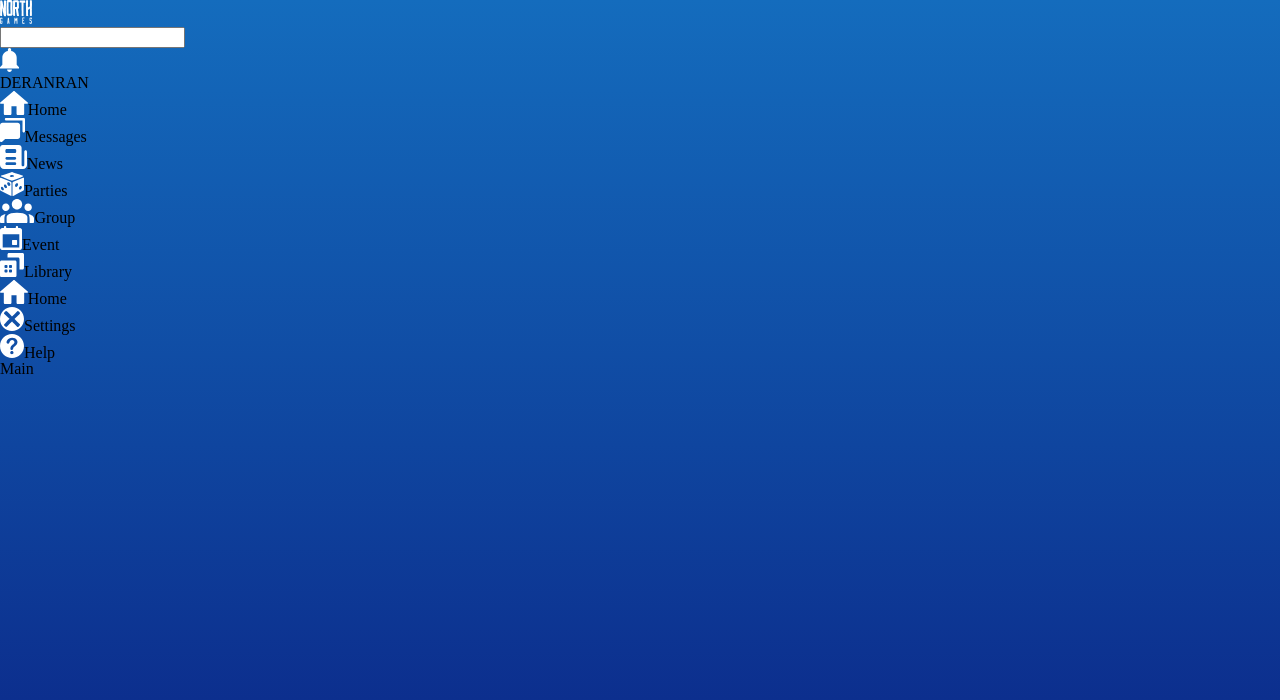
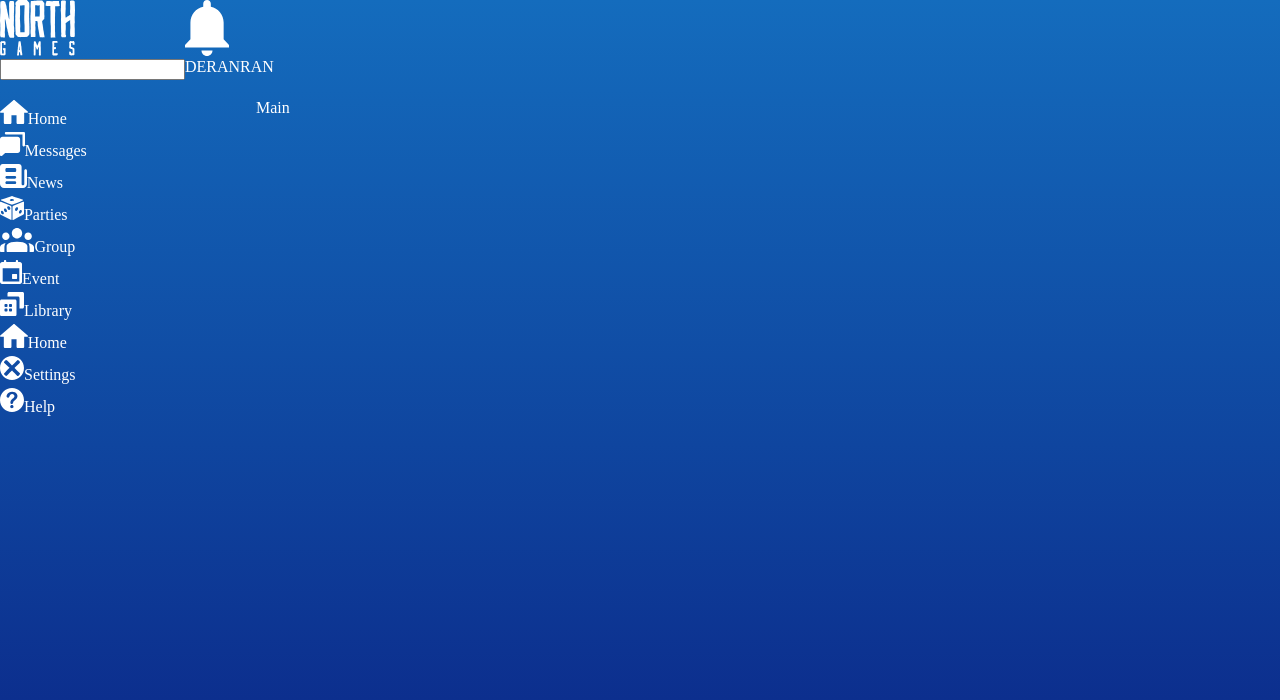
Before and after one commit to LoicBrassart/north, a React (Create React App) app: page / in a window 1280 px wide. Shown: the top 700 px of the page. Built offline with nearby package versions, Linux system fonts and the light colour scheme.

Commit message:
Use react-styled-reset + Setup layout grid

```diff
--- a/package.json
+++ b/package.json
@@ -10,7 +10,8 @@
     "react": "^17.0.2",
     "react-dom": "^17.0.2",
     "react-scripts": "4.0.3",
-    "styled-components": "^5.3.3"
+    "styled-components": "^5.3.3",
+    "styled-reset": "^4.3.4"
   },
   "scripts": {
     "start": "react-scripts start",
--- a/src/Layout/Header/style.jsx
+++ b/src/Layout/Header/style.jsx
@@ -1,8 +1,11 @@
 import styled from 'styled-components';
 
 const SNav = styled.header`
+  display: flex;
+  flex-flow: row wrap;
+
   img {
-    height: 1.5em;
+    height: 3.5em;
   }
 `;
 export default SNav;
--- a/src/Layout/Nav/style.jsx
+++ b/src/Layout/Nav/style.jsx
@@ -1,8 +1,12 @@
 import styled from 'styled-components';
 
 const SNav = styled.nav`
-  img {
-    height: 1.5em;
+  li {
+    height: 2em;
+
+    img {
+      height: 1.5em;
+    }
   }
 `;
 export default SNav;
--- a/src/Layout/style.jsx
+++ b/src/Layout/style.jsx
@@ -2,6 +2,28 @@ import styled from 'styled-components';
 
 const SLayout = styled.div`
   min-height: 100vh;
+  color: white;
   background: linear-gradient(#146cbd, #0b2687);
-`;
+
+  display: grid;
+  grid-template-columns: 1fr 4fr;
+  grid-template-rows: 1fr 7fr;
+  grid-template-areas:
+    "header header"
+    "nav main";
+
+  &> header {
+    grid-area: header;
+  }
+
+  &> nav {
+    grid-area: nav;
+  }
+
+  &> main {
+    grid-area: main;
+  }
+
+}`;
+
 export default SLayout;
--- a/src/index.jsx
+++ b/src/index.jsx
@@ -1,10 +1,11 @@
 import React from 'react';
 import ReactDOM from 'react-dom';
+import { Reset } from 'styled-reset';
 import App from './App';
-import './reset.css';
 
 ReactDOM.render(
   <React.StrictMode>
+    <Reset />
     <App />
   </React.StrictMode>,
   document.getElementById('root')
--- a/src/reset.css
+++ /dev/null
@@ -1,135 +0,0 @@
-/* http://meyerweb.com/eric/tools/css/reset/
-   v2.0 | 20110126
-   License: none (public domain)
-*/
-
-html,
-body,
-div,
-span,
-applet,
-object,
-iframe,
-h1,
-h2,
-h3,
-h4,
-h5,
-h6,
-p,
-blockquote,
-pre,
-a,
-abbr,
-acronym,
-address,
-big,
-cite,
-code,
-del,
-dfn,
-em,
-img,
-ins,
-kbd,
-q,
-s,
-samp,
-small,
-strike,
-strong,
-sub,
-sup,
-tt,
-var,
-b,
-u,
-i,
-center,
-dl,
-dt,
-dd,
-ol,
-ul,
-li,
-fieldset,
-form,
-label,
-legend,
-table,
-caption,
-tbody,
-tfoot,
-thead,
-tr,
-th,
-td,
-article,
-aside,
-canvas,
-details,
-embed,
-figure,
-figcaption,
-footer,
-header,
-hgroup,
-menu,
-nav,
-output,
-ruby,
-section,
-summary,
-time,
-mark,
-audio,
-video {
-  margin: 0;
-  padding: 0;
-  border: 0;
-  font: inherit;
-  font-size: 100%;
-  vertical-align: baseline;
-}
-
-/* HTML5 display-role reset for older browsers */
-article,
-aside,
-details,
-figcaption,
-figure,
-footer,
-header,
-hgroup,
-menu,
-nav,
-section {
-  display: block;
-}
-
-body {
-  line-height: 1;
-}
-
-ol,
-ul {
-  list-style: none;
-}
-
-blockquote,
-q {
-  quotes: none;
-}
-
-blockquote::before,
-blockquote::after,
-q::before,
-q::after {
-  content: '';
-  content: none;
-}
-
-table {
-  border-collapse: collapse;
-  border-spacing: 0;
-}
```
